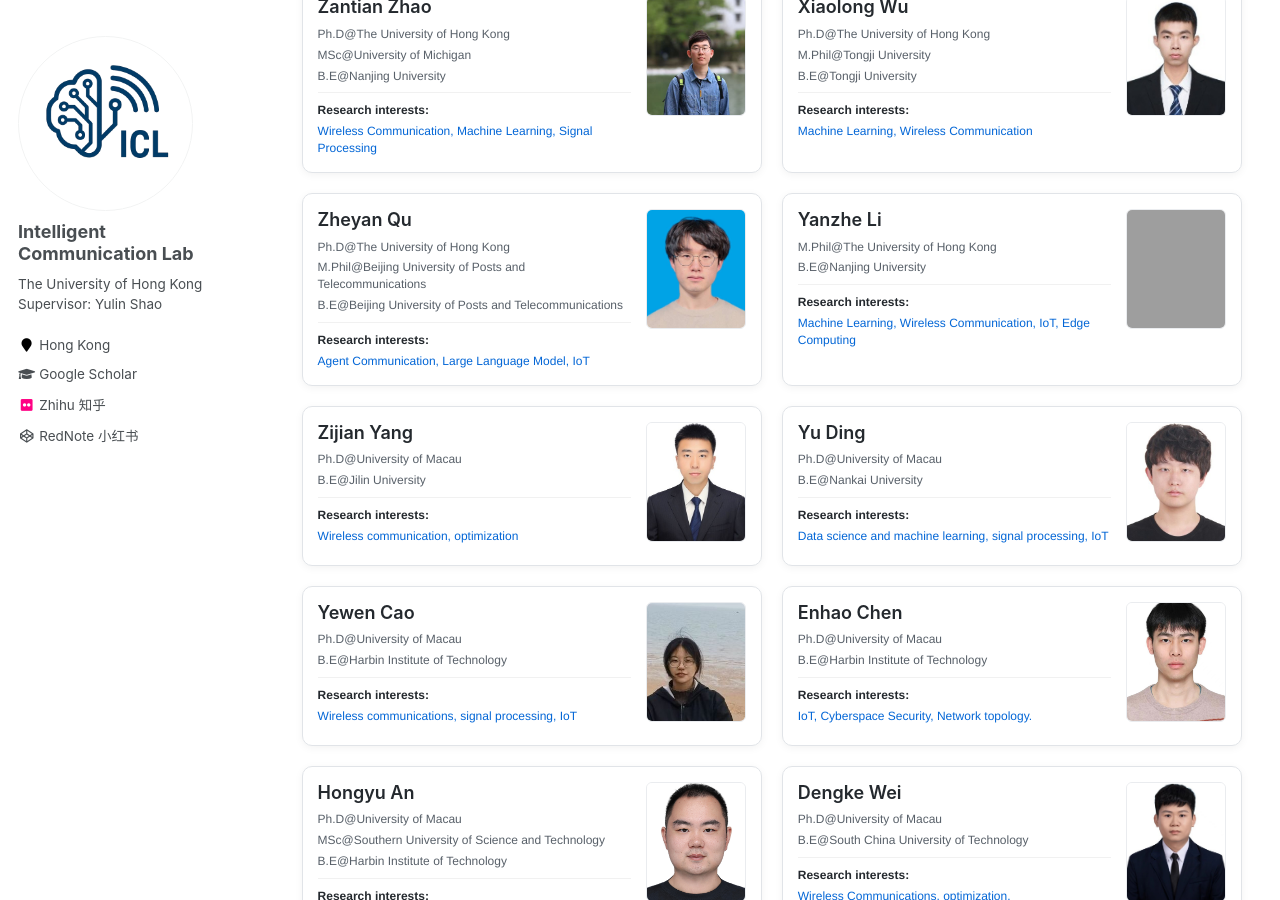
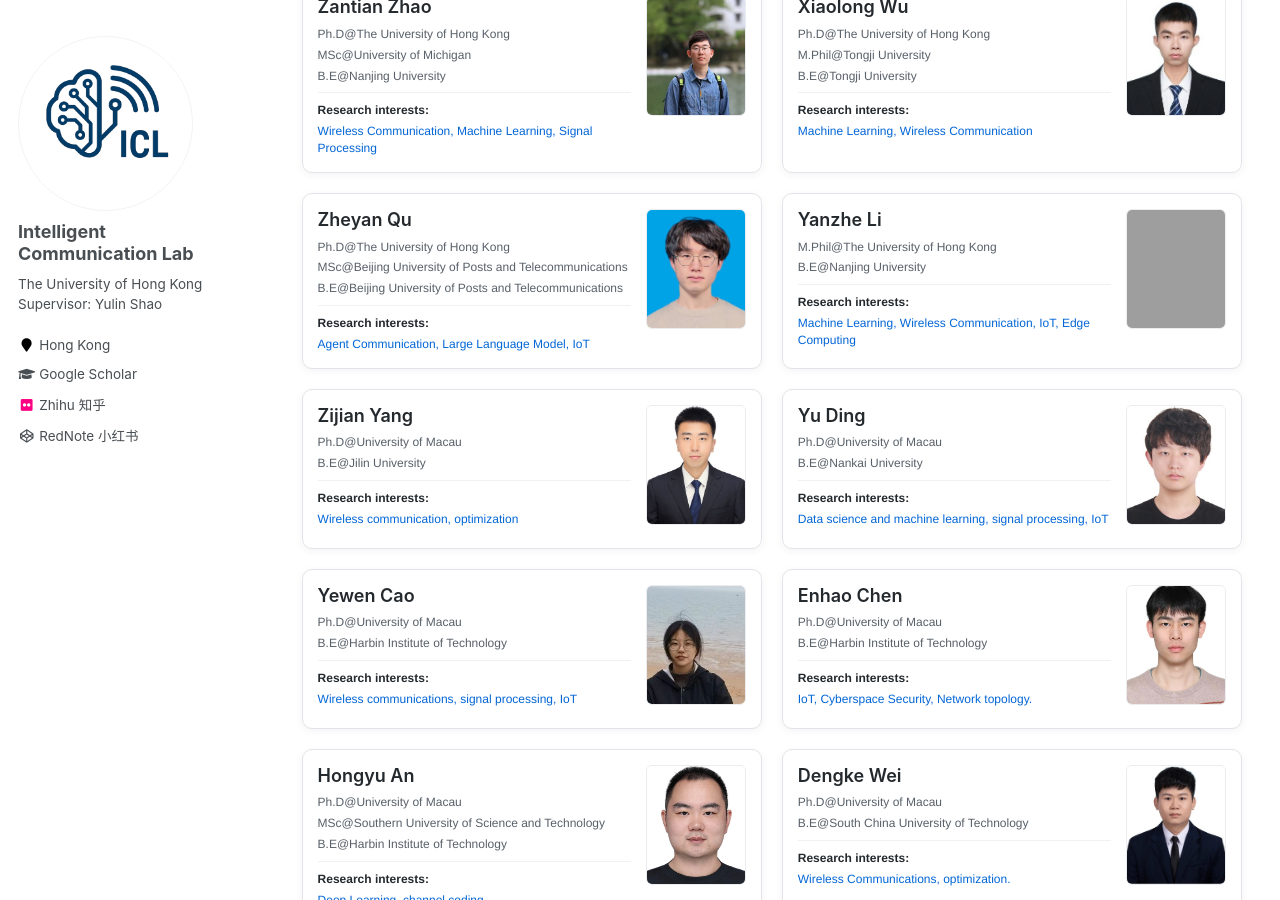
Before and after one commit to hku-icl/hku-icl.github.io, a Jekyll site: the page built from _pages/ppl.md, in a window 1280 px wide and 900 px high, scrolled down 827 px, cut to the strip 0-900 px from the top of the window. Built offline with Jekyll 4.4.1, drawn with Linux system fonts in a browser that asks for light colours; grey boxes are pictures that could not be loaded.

Commit message:
Update ppl.md

```diff
--- a/_pages/ppl.md
+++ b/_pages/ppl.md
@@ -289,7 +289,7 @@ author_profile: true
       <div class="member-info">
         <h3 class="member-name">Zheyan Qu</h3>
         <p class="member-degree">Ph.D@The University of Hong Kong</p>
-        <p class="member-degree">M.Phil@Beijing University of Posts and Telecommunications</p>
+        <p class="member-degree">MSc@Beijing University of Posts and Telecommunications</p>
         <p class="member-degree">B.E@Beijing University of Posts and Telecommunications</p>
         <div class="member-interest">
           <p class="interest-label">Research interests:</p>
```
